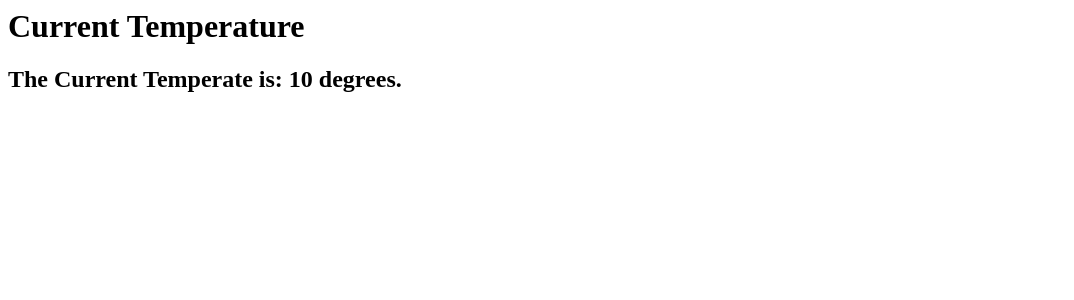
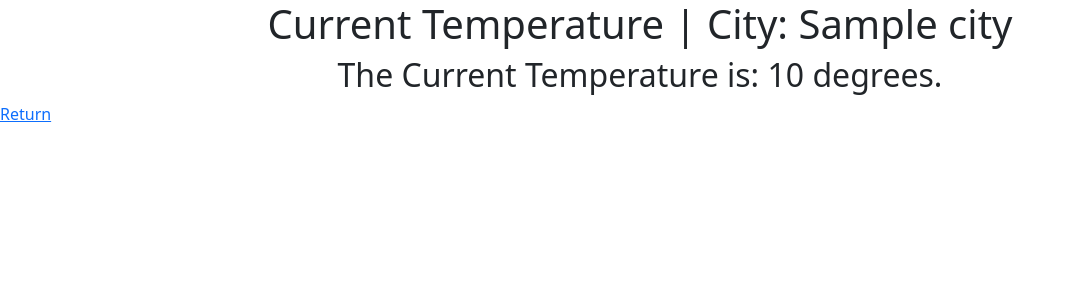
Before and after one commit to RbVortex/Weather-API, a Flask app: template WeatherAPI/templates/temperature.html in a window 1280 px wide. Shown: the top 300 px of the page, without its empty margins (0-1074 px from the left). Run offline with Flask 2, Linux system fonts and the light colour scheme; the template is opened without the code that fills it: most values are stand-ins (such as "Sample title", 1, 10 or a date in 2020).

Commit message:
- Added more  comments to code - Imported Bootstrap library to .html files to make index and temperature pages more visually appealing

```diff
--- a/WeatherAPI/app.py
+++ b/WeatherAPI/app.py
@@ -23,14 +23,17 @@ wsgi_app = app.wsgi_app
 def indexDisplay(): #declare function
     return render_template('index.html') #Returns index from templates folder
 
-@app.route('/temperature', methods=['POST'])
+@app.route('/temperature', methods=['POST']) # <form method="POST
 def tempDisplay(): #declare function
     cityname = request.form['city']
-    r = requests.get('http://api.openweathermap.org/data/2.5/weather?q='+cityname+',' + wAPI.geoKey + '&APPID=' + wAPI.apiKey)
-    json_object = r.json()
-    temp_k = float(json_object['main']['temp'])
-    temp_c = wAPI.ConvertKelvinToCelcius(temp_k)
-    return render_template("temperature.html", temp=temp_c) #Renders temperature page from templates folder
+
+    r = requests.get('http://api.openweathermap.org/data/2.5/weather?q='+cityname+',' + wAPI.geoKey + '&APPID=' + wAPI.apiKey) #Submits the API query
+    if r.ok == False : #If unacceptable characters entered, returns to index
+        return render_template("index.html")
+    json_object = r.json() #Stores json into json_object variable
+    temp_k = float(json_object['main']['temp']) #Selects main & temp from json_object and converts to float
+    temp_c = wAPI.ConvertKelvinToCelcius(temp_k) #Converts from kelvin to degrees celcius
+    return render_template("temperature.html", temp=temp_c, city=cityname) #Renders temperature page from templates folder
 
 
 if __name__ == '__main__':
--- a/WeatherAPI/templates/index.html
+++ b/WeatherAPI/templates/index.html
@@ -1,11 +1,14 @@
 <html>
 	<head>
-		<h1>Enter a city to find its current temperature:</h1>
+		<title>Weather</title>
+		<link href="https://cdn.jsdelivr.net/npm/bootstrap@5.0.0-beta1/dist/css/bootstrap.min.css" rel="stylesheet" integrity="sha384-giJF6kkoqNQ00vy+HMDP7azOuL0xtbfIcaT9wjKHr8RbDVddVHyTfAAsrekwKmP1" crossorigin="anonymous">
 	<head>
 	<body>
+		<h1>Enter a city to find its current temperature:</h1>
 		<form method="POST" action="/temperature">
 			City: <input type= "text" name="city">
 			<input type= "submit">
 		</form>
 	</body>
+	<script src="https://cdn.jsdelivr.net/npm/bootstrap@5.0.0-beta1/dist/js/bootstrap.bundle.min.js" integrity="sha384-ygbV9kiqUc6oa4msXn9868pTtWMgiQaeYH7/t7LECLbyPA2x65Kgf80OJFdroafW" crossorigin="anonymous"></script>
 </html>
--- a/WeatherAPI/templates/temperature.html
+++ b/WeatherAPI/templates/temperature.html
@@ -1,7 +1,12 @@
 <html>
 	<head>
-		<h1>Current Temperature</h1>
-<body>
-	<h2>The Current Temperate is: {{ temp }} degrees.</h2>
-</body>
+		<title>{{ city }}</title>
+	</head>
+	<link href="https://cdn.jsdelivr.net/npm/bootstrap@5.0.0-beta1/dist/css/bootstrap.min.css" rel="stylesheet" integrity="sha384-giJF6kkoqNQ00vy+HMDP7azOuL0xtbfIcaT9wjKHr8RbDVddVHyTfAAsrekwKmP1" crossorigin="anonymous">
+	<body>
+		<h1 class="text-center">Current Temperature | City: {{ city }}</h1>
+		<h2 class="text-center">The Current Temperature is: {{ temp }} degrees.</h2>
+		<a href="/">Return</a>
+	</body>
+	<script src="https://cdn.jsdelivr.net/npm/bootstrap@5.0.0-beta1/dist/js/bootstrap.bundle.min.js" integrity="sha384-ygbV9kiqUc6oa4msXn9868pTtWMgiQaeYH7/t7LECLbyPA2x65Kgf80OJFdroafW" crossorigin="anonymous"></script>
 </html>
```
